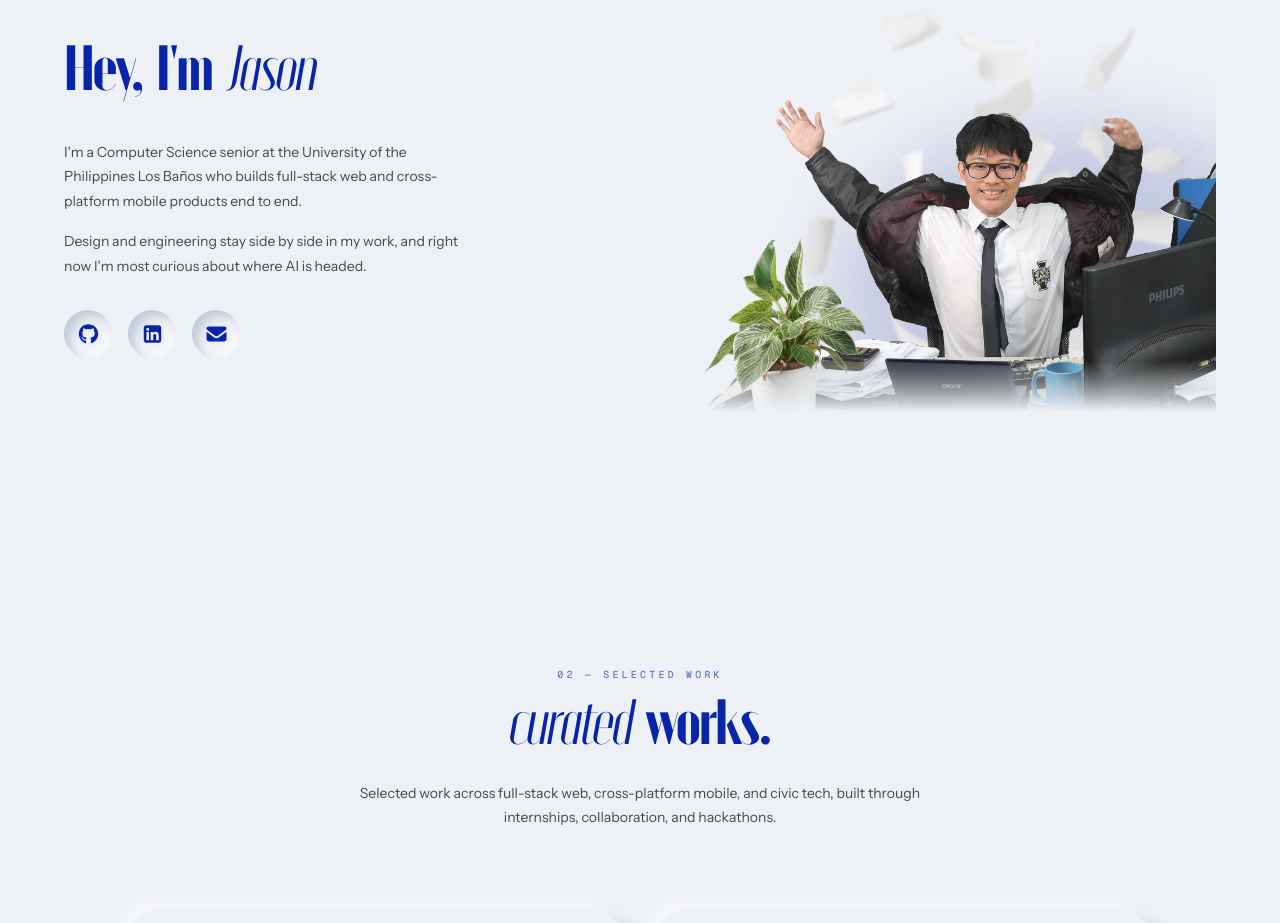
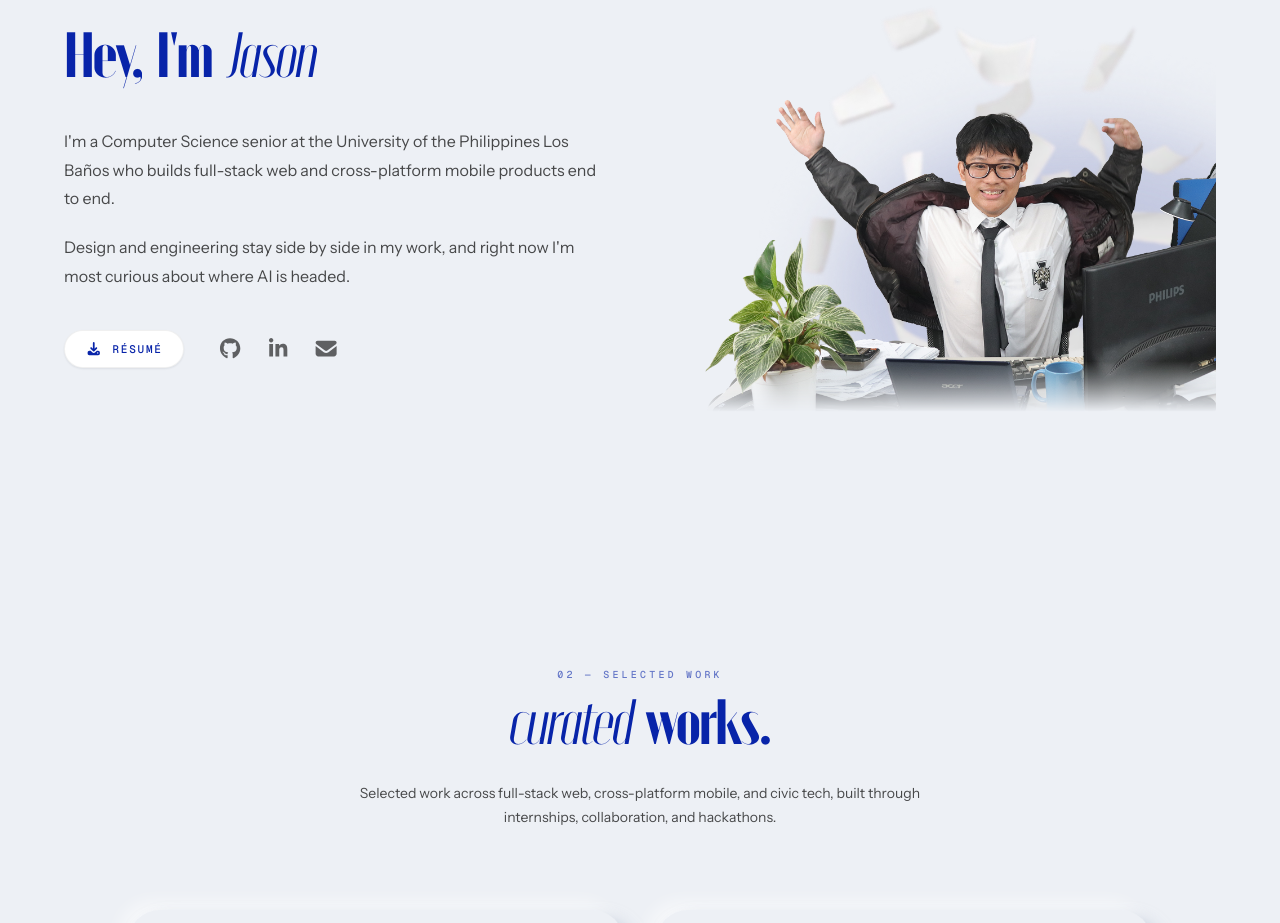
Before and after one commit to jsonJae/myportfolio, a React (Vite) app: page / in a window 1280 px wide. Shown: the part 1000-1923 px from the top of the page. Built offline with nearby package versions, Linux system fonts and the light colour scheme.

Commit message:
feat: change the socials to icons instead of buttons and add a resume downlaod button

```diff
--- a/src/components/About.jsx
+++ b/src/components/About.jsx
@@ -1,7 +1,6 @@
 import { FontAwesomeIcon } from '@fortawesome/react-fontawesome'
-import { faGithub } from '@fortawesome/free-brands-svg-icons'
-import { faSquareLinkedin } from '@fortawesome/free-brands-svg-icons'
-import { faEnvelope } from '@fortawesome/free-solid-svg-icons'
+import { faGithub, faLinkedinIn } from '@fortawesome/free-brands-svg-icons'
+import { faEnvelope, faDownload } from '@fortawesome/free-solid-svg-icons'
 import { motion, useReducedMotion } from 'framer-motion'
 
 import aboutMePic from '../assets/AboutMePic.png';
@@ -56,14 +55,14 @@ export default function About() {
     ]
 
     const links = [
-        { icon: faGithub, label: 'GitHub', onClick: () => window.open('https://github.com/jsonJae', '_blank', 'noopener,noreferrer') },
-        { icon: faSquareLinkedin, label: 'LinkedIn', onClick: () => window.open('https://www.linkedin.com/in/jason-gian-duran-4754a7355?utm_source=share&utm_campaign=share_via&utm_content=profile&utm_medium=android_app', '_blank', 'noopener,noreferrer') },
-        { icon: faEnvelope, label: 'Email', onClick: () => window.open('mailto:jasongian28@gmail.com') },
+        { icon: faGithub, label: 'GitHub', href: 'https://github.com/jsonJae' },
+        { icon: faLinkedinIn, label: 'LinkedIn', href: 'https://www.linkedin.com/in/jason-gian-duran-4754a7355?utm_source=share&utm_campaign=share_via&utm_content=profile&utm_medium=android_app' },
+        { icon: faEnvelope, label: 'Email', href: 'mailto:jasongian28@gmail.com' },
     ]
 
     return (
         <section aria-labelledby="about-title" className="flex min-h-screen items-center justify-center px-4 py-24 md:px-8">
-            <div className="grid w-full max-w-6xl grid-cols-1 items-center gap-14 md:grid-cols-[minmax(0,26rem)_minmax(0,1fr)] md:gap-16">
+            <div className="grid w-full max-w-6xl grid-cols-1 items-center gap-14 md:grid-cols-[minmax(0,34rem)_minmax(0,1fr)] md:gap-16">
                 <motion.div
                     variants={reduced ? undefined : intro}
                     initial={initial}
@@ -90,31 +89,46 @@ export default function About() {
                         ))}
                     </h2>
 
-                    <div className="mt-7 max-w-[34rem] space-y-4">
+                    <div className="mt-7 max-w-[36rem] space-y-5">
                         {sentences.map((sentence) => (
                             <motion.p
                                 key={sentence}
                                 variants={reduced ? undefined : line}
-                                className="text-[13px] md:text-[14px] text-ink-soft font-body leading-[1.75]"
+                                className="text-[15px] md:text-[16px] text-ink-soft font-body leading-[1.8]"
                             >
                                 {sentence}
                             </motion.p>
                         ))}
                     </div>
 
-                    <div className="mt-8 flex gap-4">
-                        {links.map(({ icon, label, onClick }) => (
-                            <motion.button
-                                variants={reduced ? undefined : social}
-                                type="button"
-                                key={icon.iconName}
-                                aria-label={label}
-                                onClick={onClick}
-                                className="group w-12 h-12 rounded-full shadow-neu-inset flex items-center justify-center cursor-pointer transition-shadow duration-300 ease-soft hover:shadow-neu-small active:shadow-neu-inset"
-                            >
-                                <FontAwesomeIcon icon={icon} size="lg" className="text-primary transition-transform duration-300 ease-soft group-hover:scale-110 group-hover:text-primary-hover" />
-                            </motion.button>
-                        ))}
+                    <div className="mt-9 flex flex-wrap items-center gap-x-6 gap-y-4">
+                        <motion.a
+                            variants={reduced ? undefined : line}
+                            href="/DURAN-RESUME.pdf"
+                            target="_blank"
+                            rel="noopener noreferrer"
+                            download
+                            className="group inline-flex items-center gap-2.5 rounded-full border border-black/[0.06] bg-white px-5 py-2.5 font-mono text-[11px] font-medium uppercase tracking-[0.16em] text-primary shadow-[0_1px_2px_rgba(15,23,42,0.08)] transition-[transform,box-shadow,border-color] duration-300 ease-soft hover:-translate-y-0.5 hover:border-primary/20 hover:shadow-[0_10px_24px_-10px_rgba(8,36,169,0.45)] active:translate-y-0"
+                        >
+                            <FontAwesomeIcon icon={faDownload} aria-hidden="true" className="text-[14px] transition-transform duration-300 ease-soft group-hover:translate-y-0.5" />
+                            Résumé
+                        </motion.a>
+
+                        <div className="flex items-center gap-1">
+                            {links.map((link) => (
+                                <motion.a
+                                    variants={reduced ? undefined : social}
+                                    key={link.label}
+                                    href={link.href}
+                                    target="_blank"
+                                    rel="noopener noreferrer"
+                                    aria-label={link.label}
+                                    className="group inline-flex h-11 w-11 items-center justify-center rounded-full text-ink/60 transition-[color,transform] duration-300 ease-soft hover:-translate-y-0.5 hover:text-primary"
+                                >
+                                    <FontAwesomeIcon icon={link.icon} aria-hidden="true" className="text-[21px] transition-transform duration-300 ease-soft group-hover:scale-105" />
+                                </motion.a>
+                            ))}
+                        </div>
                     </div>
                 </motion.div>
 
@@ -131,7 +145,7 @@ export default function About() {
                             src={aboutMePic}
                             alt="Jason Gian Duran at his desk with papers tossed in the air"
                             draggable="false"
-                            className="block h-auto w-full drop-shadow-[0_18px_30px_rgba(163,177,198,0.4)] transition-[filter] duration-500 ease-soft group-hover:drop-shadow-[0_26px_42px_rgba(163,177,198,0.55)]"
+                            className="block h-auto w-full drop-shadow-[0_18px_32px_rgba(15,23,42,0.16)] transition-[filter] duration-500 ease-soft group-hover:drop-shadow-[0_26px_44px_rgba(15,23,42,0.22)]"
                             style={{
                                 WebkitMaskImage: 'linear-gradient(to bottom, #000 88%, transparent 100%)',
                                 maskImage: 'linear-gradient(to bottom, #000 88%, transparent 100%)',
```
